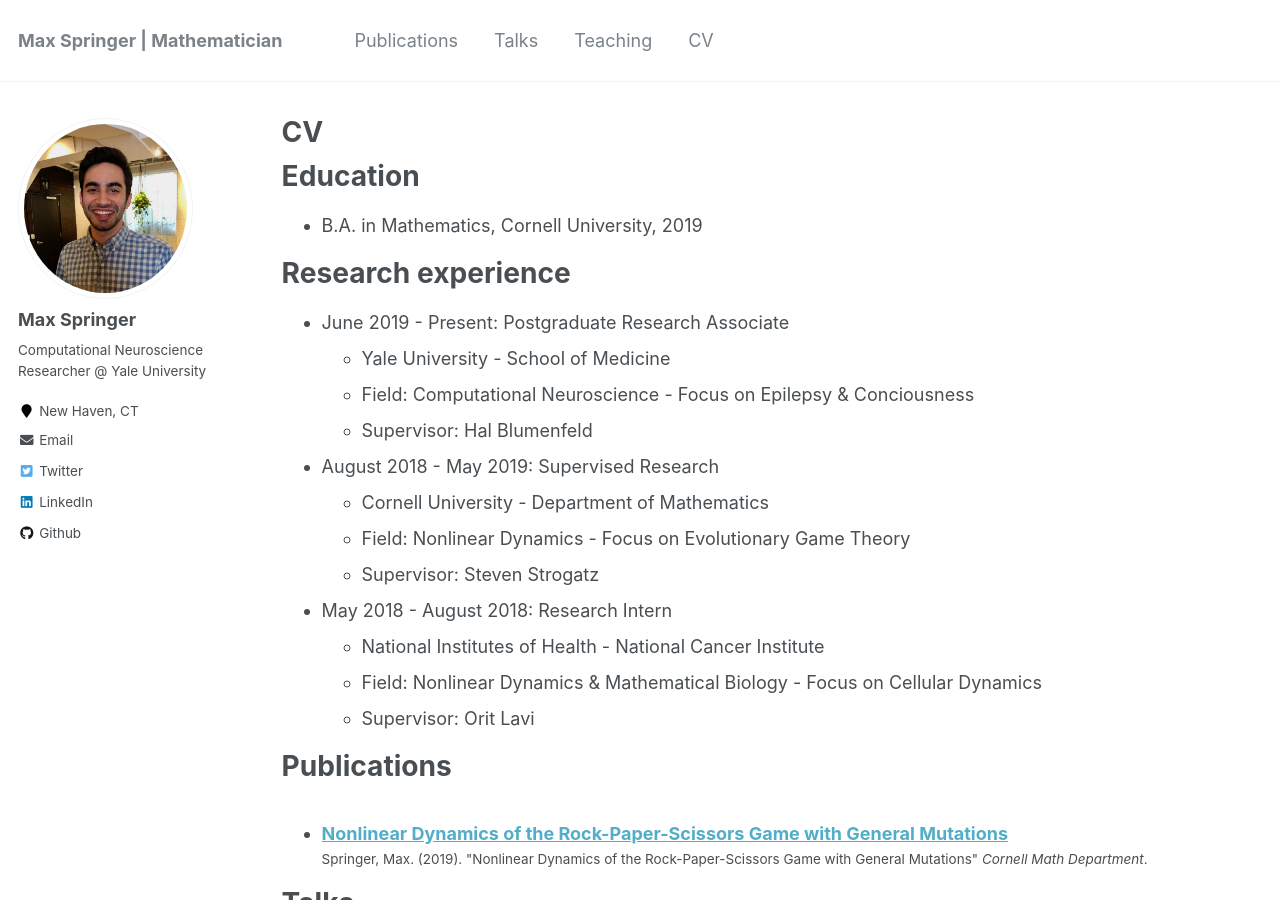
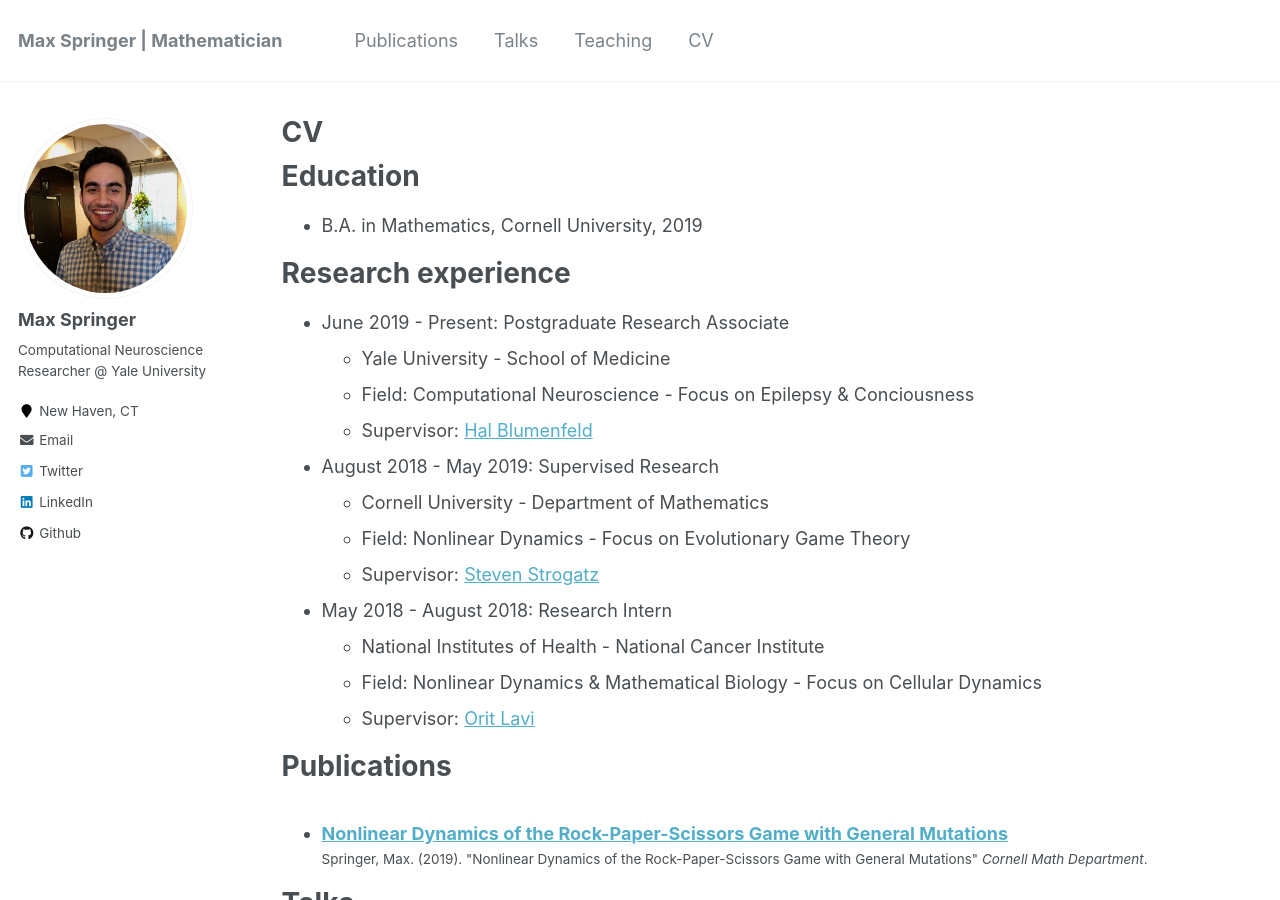
Before and after one commit to mss423/mss423.github.io, a Jekyll site: the page built from _pages/cv.md, in a window 1280 px wide and 900 px high. Built offline with Jekyll 4.4.1, drawn with Linux system fonts in a browser that asks for light colours; some of the changed lines change nothing that is shown.

Commit message:
Update cv.md

```diff
--- a/_pages/cv.md
+++ b/_pages/cv.md
@@ -18,17 +18,17 @@ Research experience
 * June 2019 - Present: Postgraduate Research Associate
   * Yale University - School of Medicine
   * Field: Computational Neuroscience - Focus on Epilepsy & Conciousness
-  * Supervisor: Hal Blumenfeld
+  * Supervisor: [Hal Blumenfeld](https://medicine.yale.edu/profile/hal_blumenfeld/)
 
 * August 2018 - May 2019: Supervised Research
   * Cornell University - Department of Mathematics
   * Field: Nonlinear Dynamics - Focus on Evolutionary Game Theory
-  * Supervisor: Steven Strogatz
+  * Supervisor: [Steven Strogatz](https://math.cornell.edu/steven-strogatz)
 
 * May 2018 - August 2018: Research Intern
   * National Institutes of Health - National Cancer Institute
   * Field: Nonlinear Dynamics & Mathematical Biology - Focus on Cellular Dynamics
-  * Supervisor: Orit Lavi
+  * Supervisor: [Orit Lavi](https://ccr.cancer.gov/Laboratory-of-Cell-Biology/orit-lavi)
 
 Publications
 ======
```
